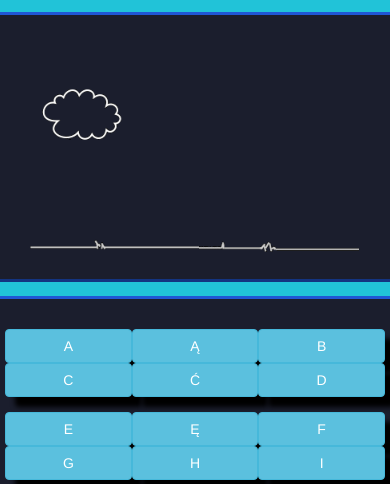
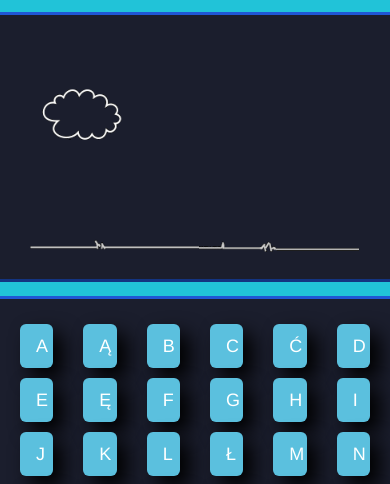
Before and after one commit to pietrzakacper/Wisielec, a plain HTML site: page index.html in a window 390 px wide. Shown: the part 320-804 px from the top of the page. Drawn offline with nearby package versions, Linux system fonts and the light colour scheme.

Commit message:
Finally i guess it is properly responsive

```diff
--- a/index.html
+++ b/index.html
@@ -40,7 +40,6 @@
     </div>
     <script src="https://ajax.googleapis.com/ajax/libs/jquery/3.1.0/jquery.min.js"></script>
     <!-- Latest compiled and minified JavaScript -->
-<script src="https://maxcdn.bootstrapcdn.com/bootstrap/3.3.6/js/bootstrap.min.js" integrity="sha384-0mSbJDEHialfmuBBQP6A4Qrprq5OVfW37PRR3j5ELqxss1yVqOtnepnHVP9aJ7xS" crossorigin="anonymous"></script>
     <script src="script.js"></script>
 </body>
 
--- a/script.js
+++ b/script.js
@@ -16,22 +16,11 @@ function startGame() {
     var alphabet = "aąbcćdeęfghijklłmnńoópqrsśtuvwxyzźż".toUpperCase();
     var content = '';
     for (var i = 0; i < 6; ++i) {
-        content += '<div class="row letters-row" ">\n';
-        content += '<div class="col-xs-12 col-md-6">';
-            content += '<div class="row " ">\n';
-        for (var j = 0; j < 3; ++j) {
-            content += '<div class="col-xs-4 letter btn btn-info center-block" id="letter' + (i * 6 + j) + '">' + alphabet[i * 6 + j] + '</div>';
+        content += '<div class="row letters-row">\n';
+        for (var j = 0; j < 6; ++j) {
+          if((i * 6 + j) ==35)break;
+            content += '<div class="col-xs-2 button-container"><div class=" btn-lg btn-info letter">' + alphabet[(i * 6 + j)] + '</div></div>';
         }
-          content += '\n</div>';
-          content += '\n</div>';
-          content += '<div class="col-xs-12 col-md-6">';
-            content += '<div class="row" ">\n';
-        for (var j = 3; j < 6; ++j) {
-            if (i == 5 && j == 5) break;
-            content += '<div class="col-xs-4 letter btn btn-info center-block" id="letter' + (i * 6 + j) + '">' + alphabet[i * 6 + j] + '</div>';
-        }
-        content += '\n</div>';
-          content += '\n</div>';
         content += '\n</div>';
     }
 
--- a/style.css
+++ b/style.css
@@ -40,13 +40,22 @@ html body{
 }
 
 .letter{
-   box-shadow: 10px 10px 5px #000;
+   box-shadow:10px 10px 20px #000;
 }
+
+.button-container{
+}
+
 .letters-row{
   line-height: 50px;
 
   padding: 5px;
-  margin: 5px;
+  cursor: pointer;
+}
+
+.margined-button{
+  padding-left: 5px !important;
+  padding-right: 5px !important;
 }
 
 .cursor-normal{
```
